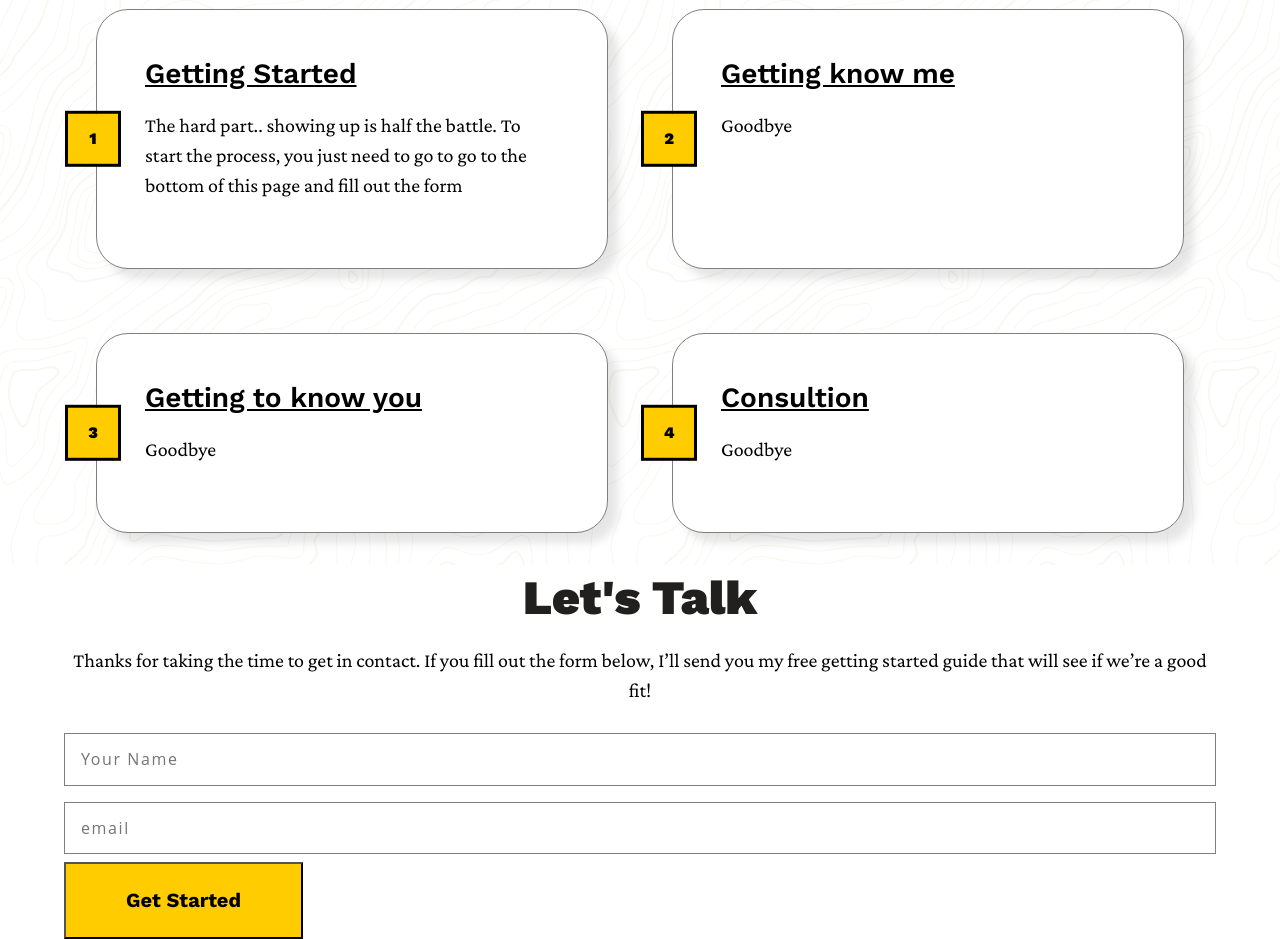
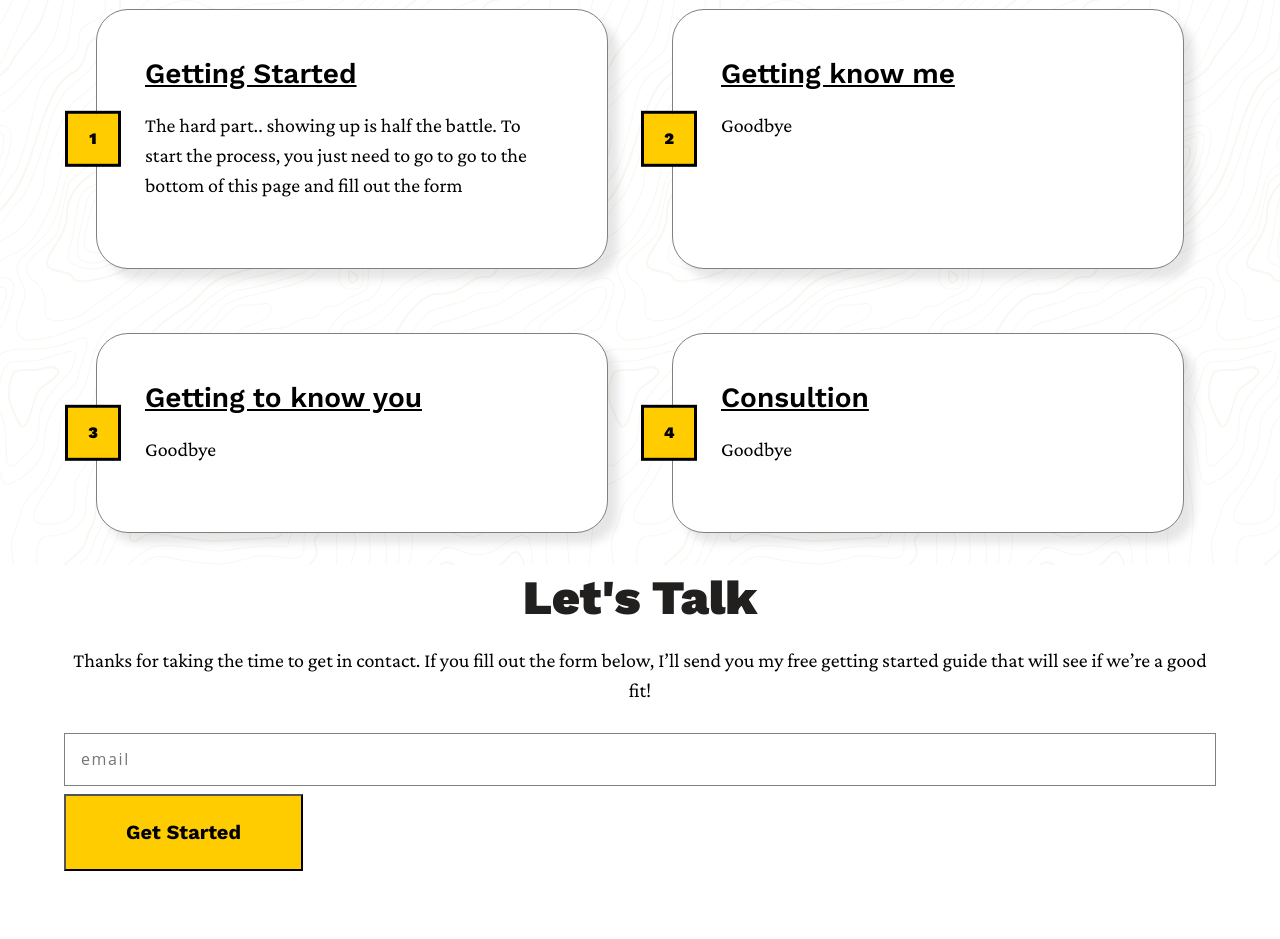
Before and after one commit to dbrogers33/personal-site, a Gatsby site: page / in a window 1280 px wide. Shown: the part 1318-2257 px from the top of the page. After the commit the page ends 2189 px from the top, so only its background shows below. Built offline with nearby package versions, Linux system fonts and the light colour scheme; Gatsby itself is replaced by a stand-in of ours.

Commit message:
saving work - mailchimp form needs work.

```diff
--- a/package.json
+++ b/package.json
@@ -19,6 +19,7 @@
     "gatsby-plugin-web-font-loader": "^1.0.4",
     "gatsby-source-filesystem": "^2.1.28",
     "gatsby-transformer-sharp": "^2.2.19",
+    "netlify-cli": "^2.20.0",
     "normalize.css": "^8.0.1",
     "prop-types": "^15.7.2",
     "react": "^16.10.1",
--- a/src/components/forms/input.js
+++ b/src/components/forms/input.js
@@ -3,9 +3,9 @@ import styled from "styled-components"
 
 
 
-const Input = ({type, placeholder, name, value, id}) => {
+const Input = ({type, placeholder, name, id}) => {
     return (
-        <InputField id={id} type={type} name={name} placeholder={placeholder} value={value}></InputField>
+        <InputField id={id} type={type} name={name} placeholder={placeholder}></InputField>
     );
 };
 
--- a/src/components/forms/submit-button.js
+++ b/src/components/forms/submit-button.js
@@ -4,9 +4,7 @@ import styled from "styled-components";
 
 const Button = ({ buttonLabel, type }) => {
     return (
-
-        <YellowButton type={type}>{buttonLabel}</YellowButton>
-
+        <YellowButton type={type} value={buttonLabel}/>
     );
 };
 
@@ -24,7 +22,7 @@ Button.defaultProps = {
 
 
 
-const YellowButton = styled.button`
+const YellowButton = styled.input`
     text-decoration: none;
     background: #FFCC00;
     padding: 1.25em 3em;
--- a/src/components/mailchimp.js
+++ b/src/components/mailchimp.js
@@ -12,10 +12,10 @@ export default class MyGatsbyComponent extends React.Component {
 
       _handleChange = e => {
         console.log({
-          [`${e.target.name}`]: e.target.value,
+          [`${e.target.email}`]: e.target.value,
         })
         this.setState({
-          [`${e.target.name}`]: e.target.value,
+          [`${e.target.email}`]: e.target.value,
         })
       }
 
@@ -37,14 +37,13 @@ export default class MyGatsbyComponent extends React.Component {
             console.log("err", err)
             alert(err)
           })
-  }
+      }
 
   render () {
     return (
       <form onSubmit={this._handleSubmit}>
-        <Input name="name" id="name" placeholder="Your Name" type="text" onChange={this._handleChange} pattern="[a-z0-9!#$%&'*+/=?^_`{|}~-]+(?:\.[a-z0-9!#$%&'*+/=?^_`{|}~-]+)*@(?:[a-z0-9](?:[a-z0-9-]*[a-z0-9])?\.)+[a-z0-9](?:[a-z0-9-]*[a-z0-9])?"
-                required />
-        <Input name="email" id="email" placeholder="email" type="email" onChange={this._handleChange} />
+
+        <Input type="email" name="email" id="email" placeholder="email" onChange={this._handleChange} />
         <Button type="submit" buttonLabel="Get Started" />
       </form>
     )
```
Also changed, not shown: 1 other file.
